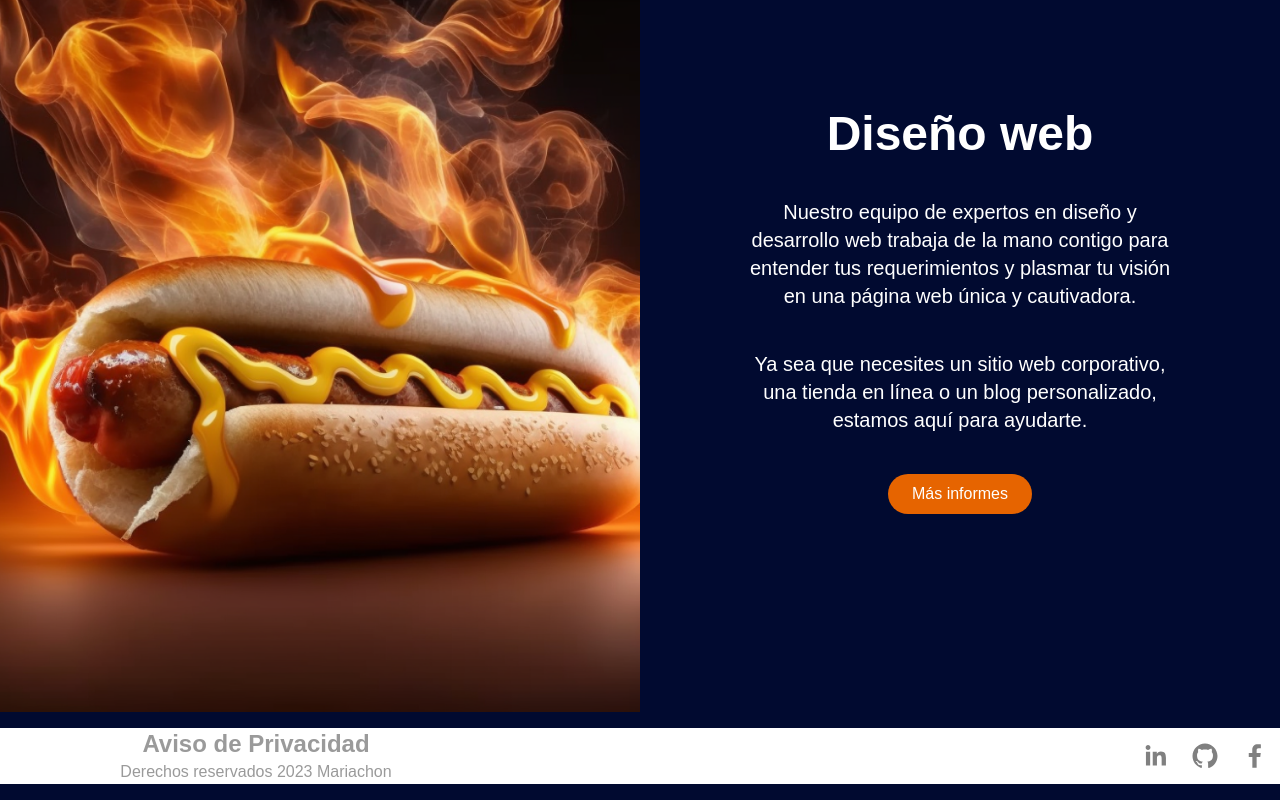
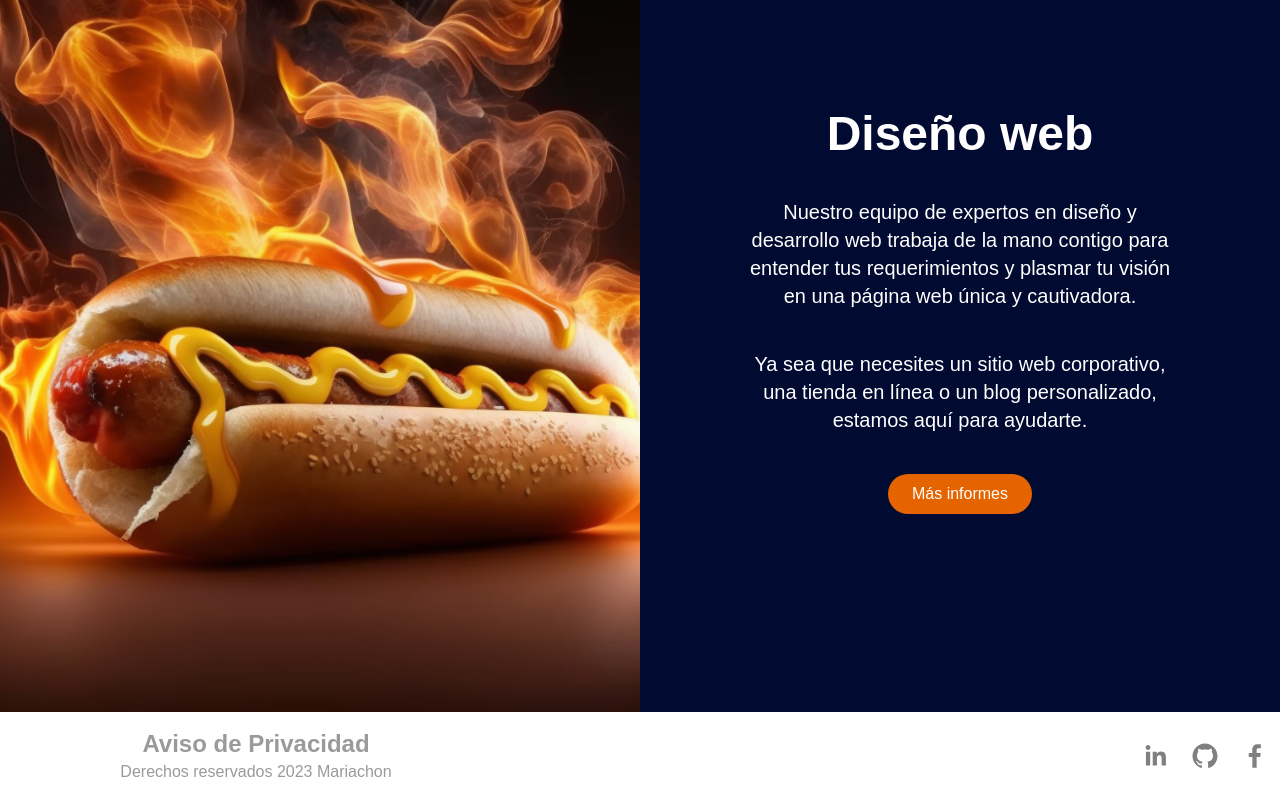
Before and after one commit to mariachontech/mariachon-mx, a Next.js app: page / in a window 1280 px wide. Shown: the part 2488-3288 px from the top of the page. Built offline with nearby package versions, Linux system fonts and the light colour scheme.

Commit message:
footer white 2

```diff
--- a/src/components/Footer/index.tsx
+++ b/src/components/Footer/index.tsx
@@ -20,7 +20,7 @@ const socials = [
 
 const Footer = (props: Props) => {
 	return (
-		<footer className="w-full h-fit my-4 bg-white">
+		<footer className="w-full h-fit py-4 bg-white">
 			<div className="container mx-auto flex flex-col justify-end md:flex-row md:justify-between items-center">
 				<div className="hidden  md:flex md:flex-col">
 					<h3 className="text-[#9A9A9A] text-2xl font-extrabold 	 ">
```
